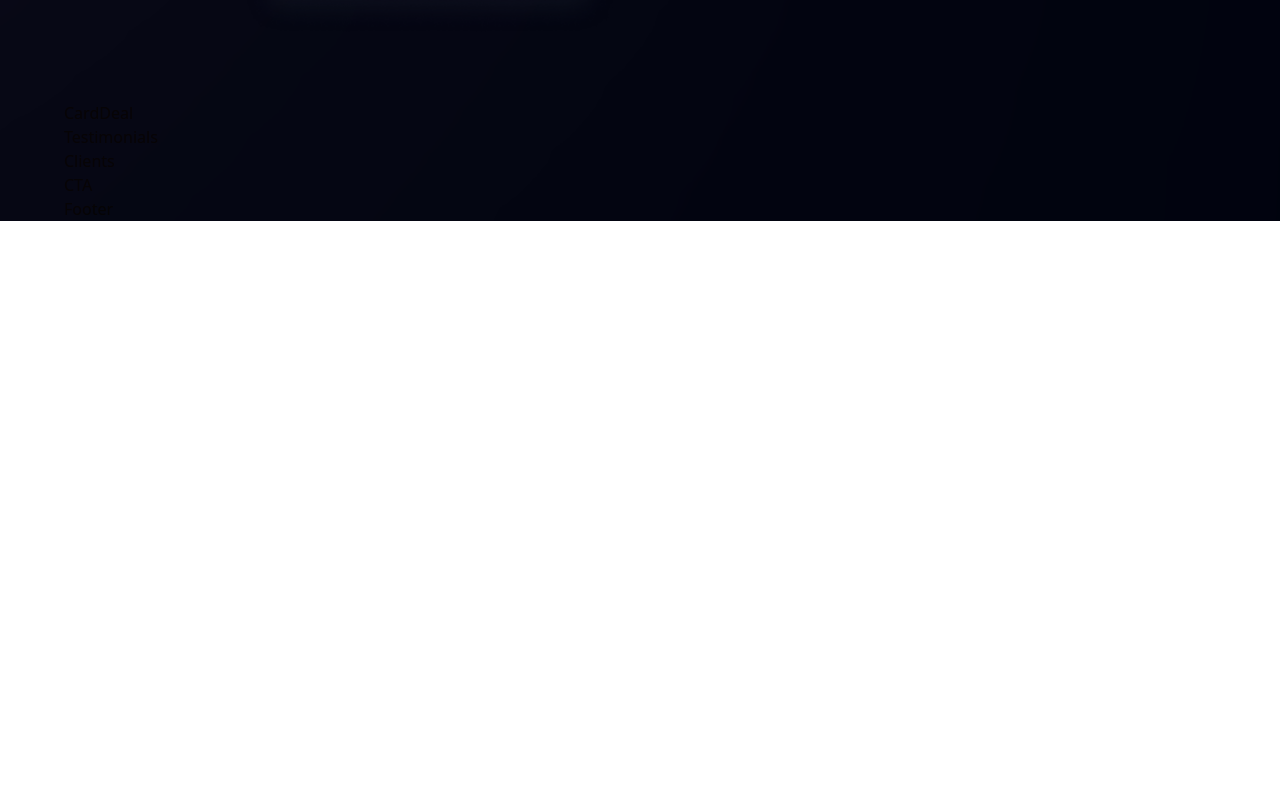
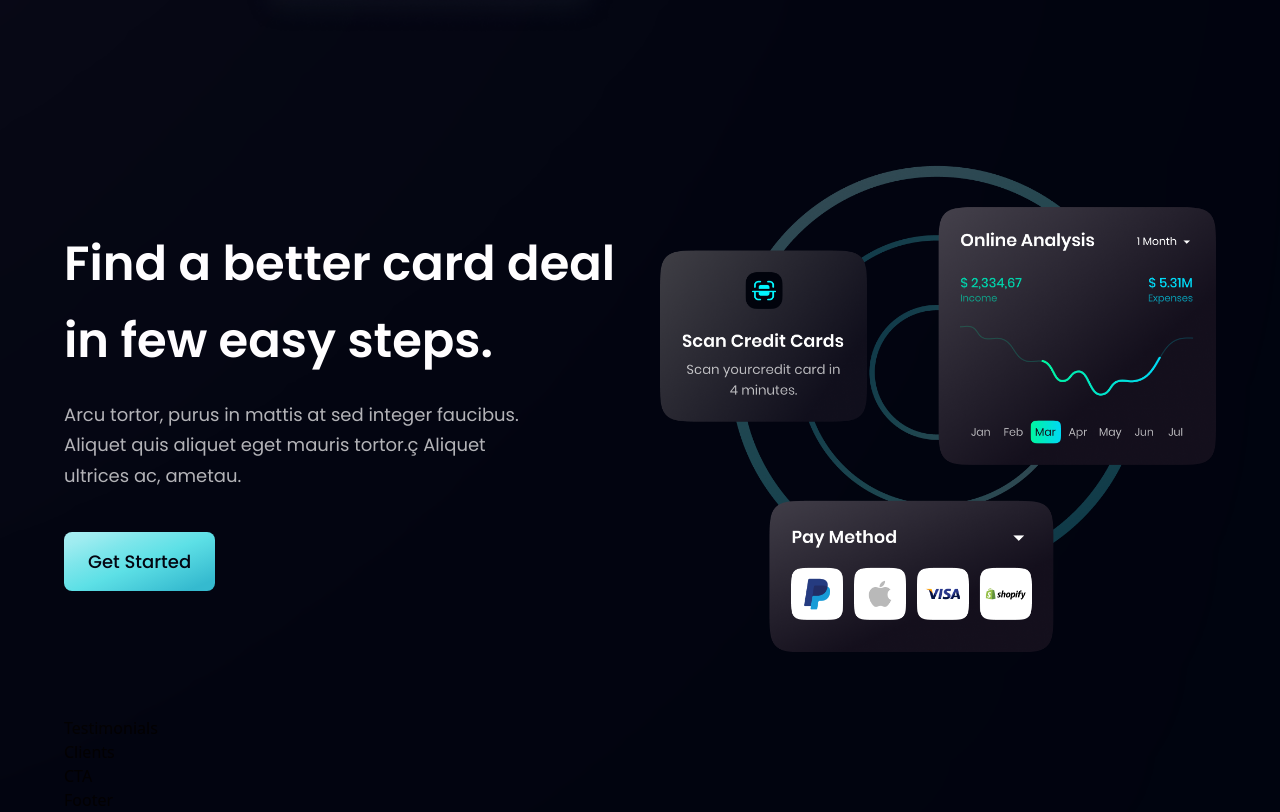
Before and after one commit to lucasmenke/tutorial-modern-ui, a Next.js app: page / in a window 1280 px wide. Shown: the part 2121-2933 px from the top of the page. Before the commit the page ends 2342 px from the top, so only its background shows below. Built offline with nearby package versions, Linux system fonts and the light colour scheme.

Commit message:
added card deal section

```diff
--- a/app/components/app-page/CardDeal.tsx
+++ b/app/components/app-page/CardDeal.tsx
@@ -1,7 +1,27 @@
-import React from 'react'
+import Image from "next/image";
+import { card } from "../../../public/assets";
+import styles, { layout } from "../../../styles/style";
+import Button from "./Button";
 
 export default function CardDeal() {
   return (
-    <div>CardDeal</div>
-  )
+    <section className={layout.section}>
+      <div className={layout.sectionInfo}>
+        <h2 className={styles.heading2}>
+          Find a better card deal <br className="hidden sm:block" /> in few easy
+          steps.
+        </h2>
+        <p className={`${styles.paragraph} max-w-[470px] mt-5`}>
+          Arcu tortor, purus in mattis at sed integer faucibus. Aliquet quis
+          aliquet eget mauris tortor.ç Aliquet ultrices ac, ametau.
+        </p>
+
+        <Button styles="mt-10" />
+      </div>
+
+      <div className={layout.sectionImg}>
+        <Image src={card} alt="Card" className="w-full h-full" />
+      </div>
+    </section>
+  );
 }
```
